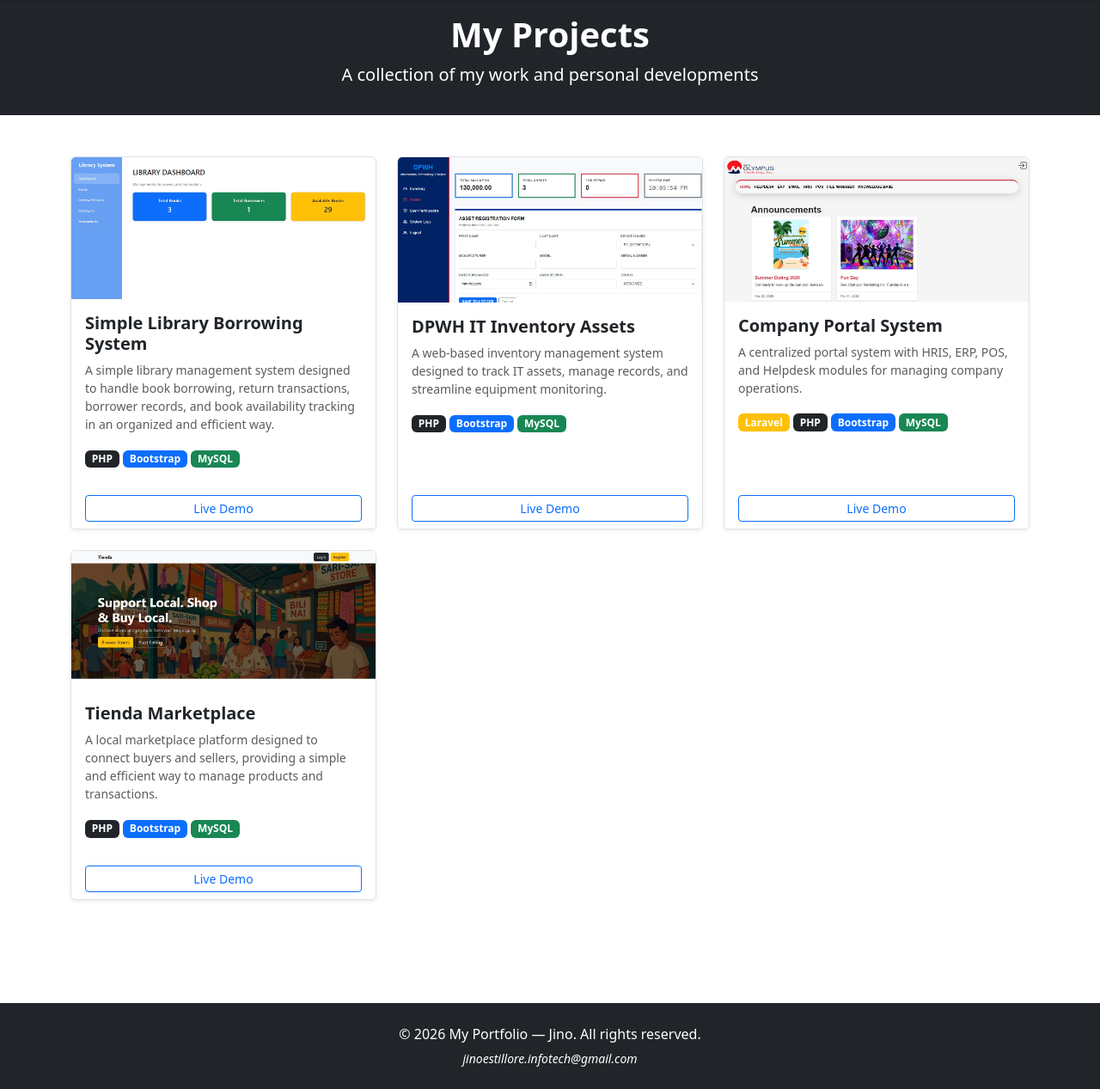
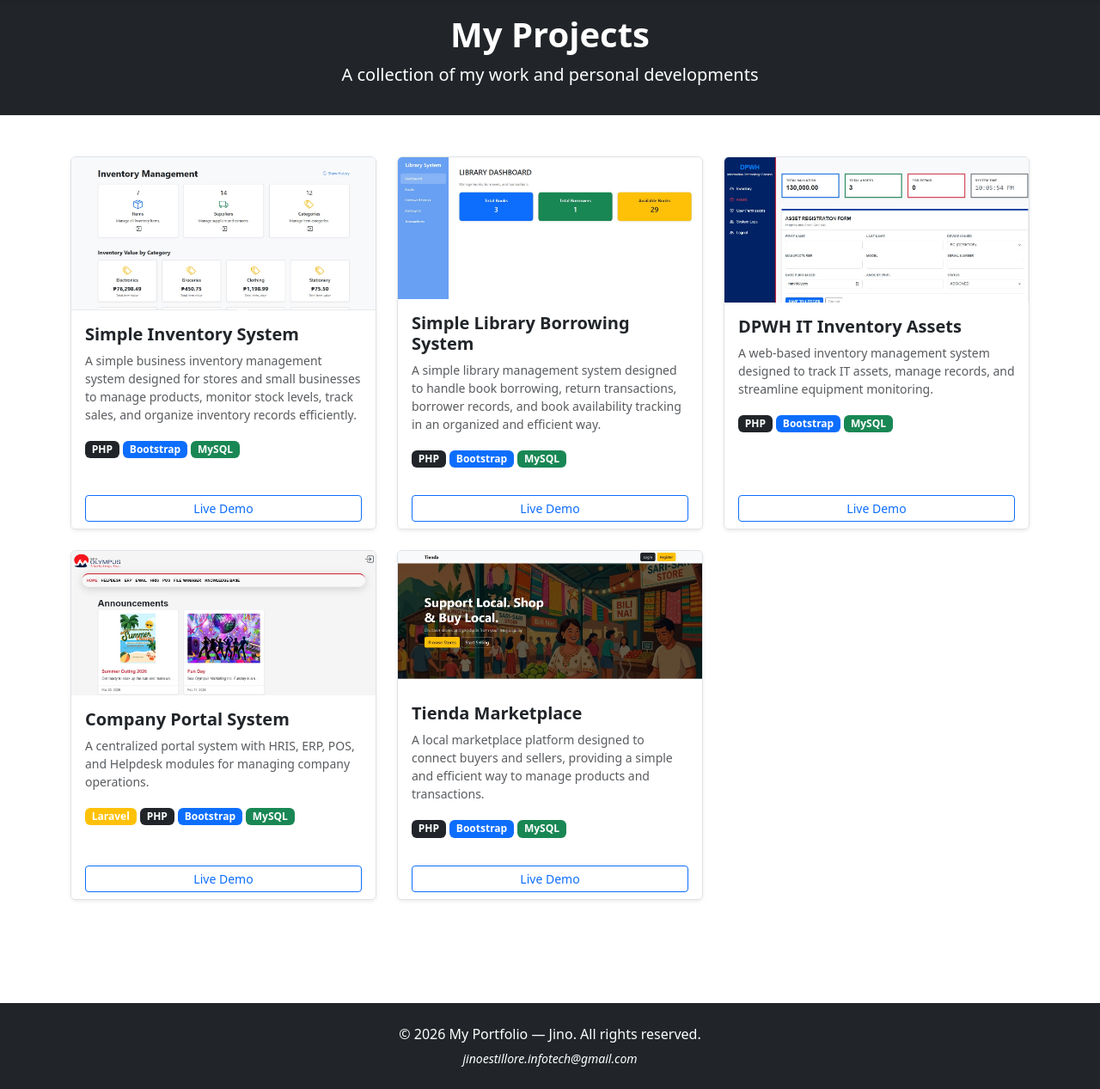
Before and after one commit to jinoestillore-infotech/my-portfolio, a PHP site: page /project in a window 1280 px wide. Shown: the part 56-1323 px from the top of the page at 86% size. Run offline with PHP 8.4, Linux system fonts and the light colour scheme.

Commit message:
Added new card for projects

```diff
--- a/project.php
+++ b/project.php
@@ -15,6 +15,32 @@ include 'includes/navbar.php';
 <section class="py-5">
     <div class="container">
         <div class="row">
+            <div class="col-md-4 mb-4">
+                <div class="card shadow-sm h-100 border">
+                    <img src="assets/images/project-six.jpg"
+                         class="card-img-top"
+                         alt="Simple Inventory System"
+                         loading="lazy">
+                    <div class="card-body text-start">
+                        <h5 class="fw-bold">Simple Inventory System</h5>
+                        <p class="text-muted small">
+                            A simple business inventory management system designed for stores and small businesses to manage products, monitor stock levels, track sales, and organize inventory records efficiently.
+                        </p>
+                        <div class="mb-2">
+                            <span class="badge bg-dark">PHP</span>
+                            <span class="badge bg-primary">Bootstrap</span>
+                            <span class="badge bg-success">MySQL</span>
+                        </div>
+                    </div>
+                    <div class="card-footer bg-white border-0 d-flex justify-content-center">
+                        <a href="https://demo-live-inventory-system.infinityfree.me/"
+                           target="_blank"
+                           class="btn btn-sm btn-outline-primary w-100">
+                            Live Demo
+                        </a>
+                    </div>
+                </div>
+            </div>
             <div class="col-md-4 mb-4">
                 <div class="card shadow-sm h-100 border">
                     <img src="assets/images/project-four.jpg"
```
Also changed, not shown: assets/images/project-six.jpg (added).
